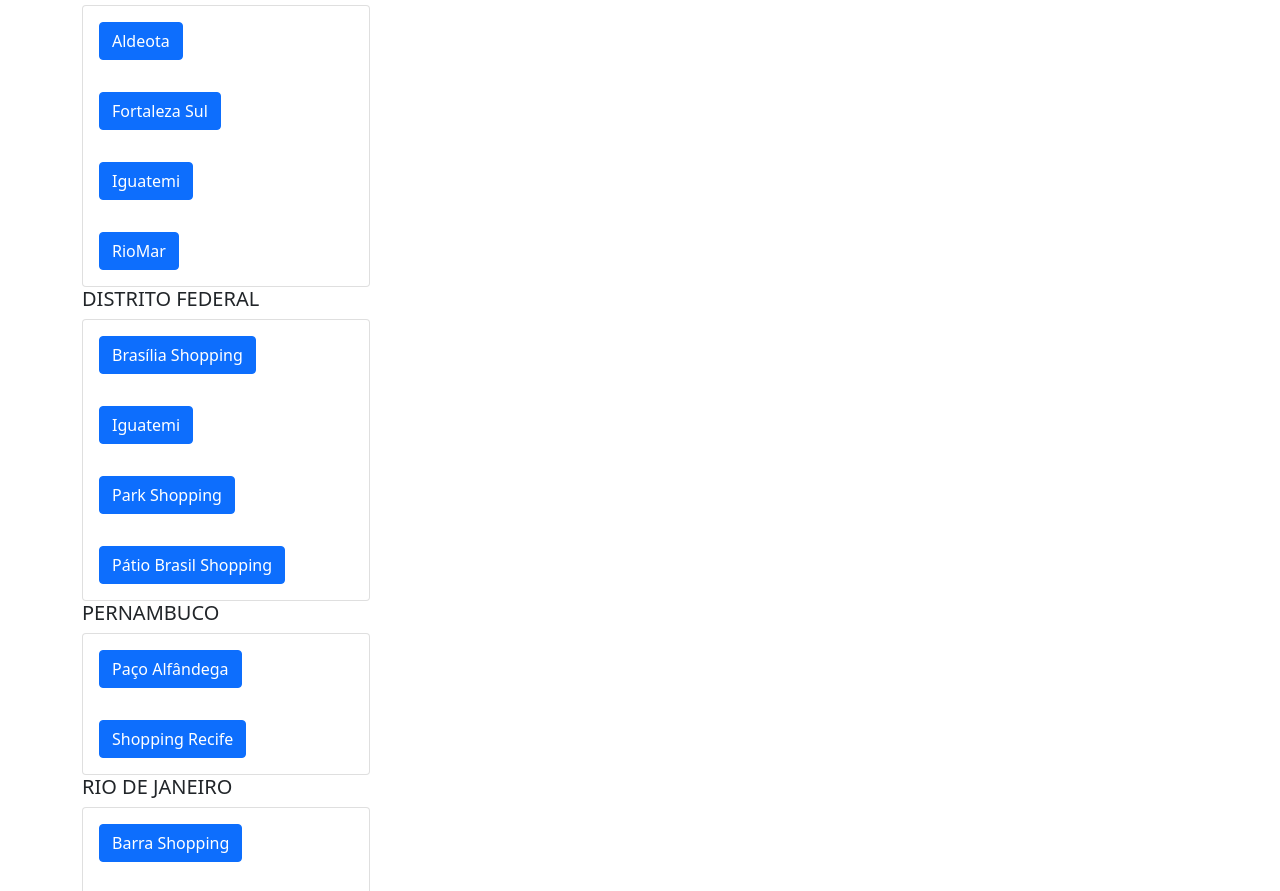
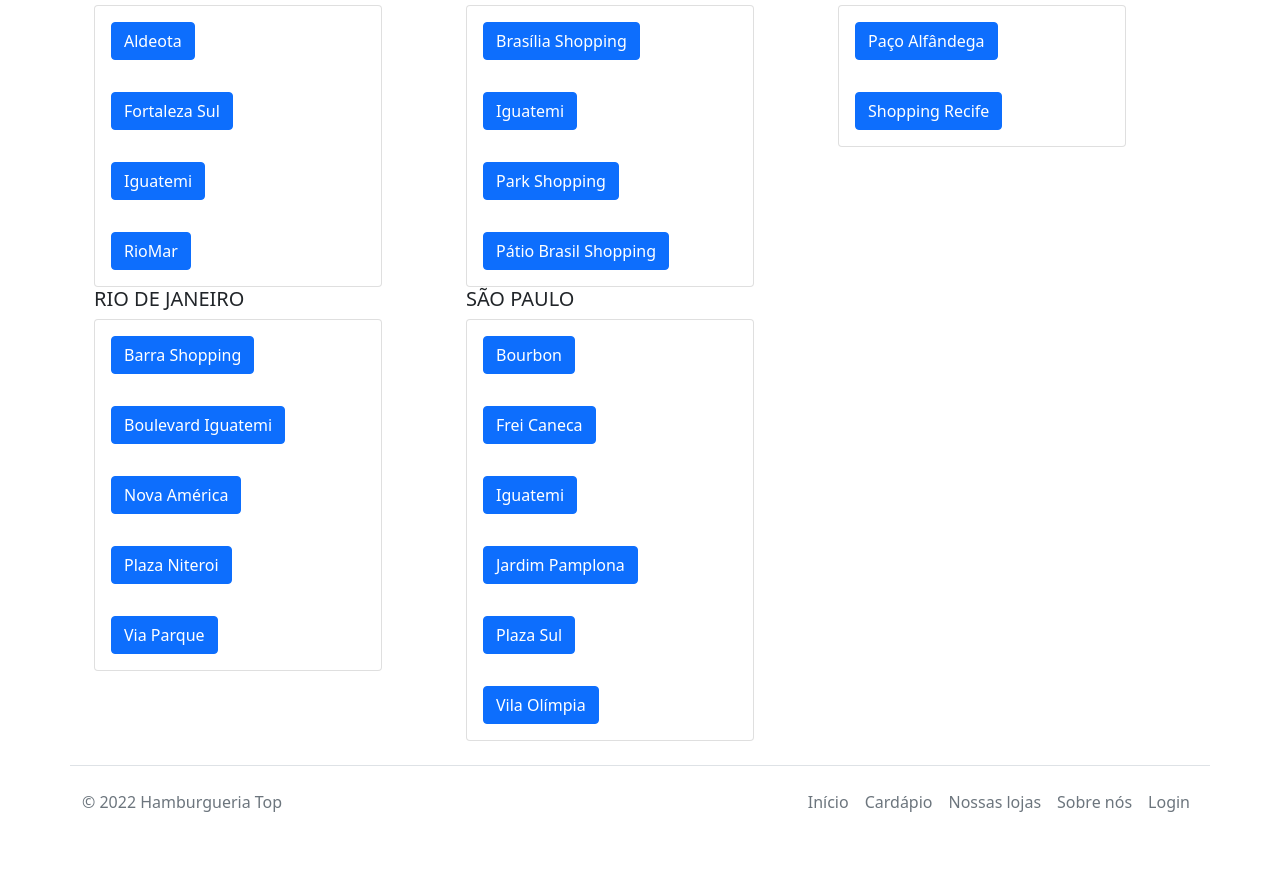
Before and after one commit to rodrigomendes47/projeto_modulo_01, a plain HTML site: page nossaslojas/nossas lojas.html in a window 1280 px wide. Shown: the part 139-1030 px from the top of the page. After the commit the page ends 1001 px from the top, so only its background shows below. Drawn offline with nearby package versions, Linux system fonts and the light colour scheme; files that its build step writes are made by us from their sources.

Commit message:
alinhamento blocos

```diff
--- a/nossaslojas/nossas lojas.html
+++ b/nossaslojas/nossas lojas.html
@@ -39,6 +39,9 @@
     </header>
     <main class="container">
         <h1>Nossos restaurantes</h1>
+        <div class="container">
+            <div class="row">
+              <div class="col">
                 <h5>CEARÁ</h5>
                 <div class="card" style="width: 18rem;">
                     <div class="card-body">
@@ -54,6 +57,8 @@
                         <a href="riomar.html" target="_blank" class="btn btn-primary">RioMar</a>
                     </div>
                 </div>
+              </div>
+              <div class="col">
                 <h5>DISTRITO FEDERAL</h5>
                 <div class="card" style="width: 18rem;">
                     <div class="card-body">
@@ -69,6 +74,8 @@
                         <a href="patio brasil.html" target="_blank" class="btn btn-primary">Pátio Brasil Shopping</a>
                     </div>
                 </div>
+              </div>
+              <div class="col">
                 <h5>PERNAMBUCO</h5>
                 <div class="card" style="width: 18rem;">
                     <div class="card-body">
@@ -78,6 +85,12 @@
                           <a href="shopping recife.html" target="_blank" class="btn btn-primary">Shopping Recife</a>
                       </div>
                 </div>
+              </div>
+            </div>
+          </div>
+          <div class="container">
+            <div class="row">
+              <div class="col-md-4">
                 <h5>RIO DE JANEIRO</h5>
                 <div class="card" style="width: 18rem;">
                     <div class="card-body">
@@ -96,6 +109,8 @@
                         <a href="via parque.html" target="_blank" class="btn btn-primary">Via Parque</a>
                     </div>
                 </div>
+              </div>
+              <div class="col">
                 <h5>SÃO PAULO</h5>
                 <div class="card" style="width: 18rem;">
                     <div class="card-body">
@@ -115,6 +130,9 @@
                     </div>
                     <div class="card-body">
                         <a href="vila olimpia.html" target="_blank" class="btn btn-primary">Vila Olímpia</a>
+                    </div>
+                </div>
+              </div>
             </div>
           </div>
     </main>
```
Lines whose indentation alone changed are shown as unchanged.
